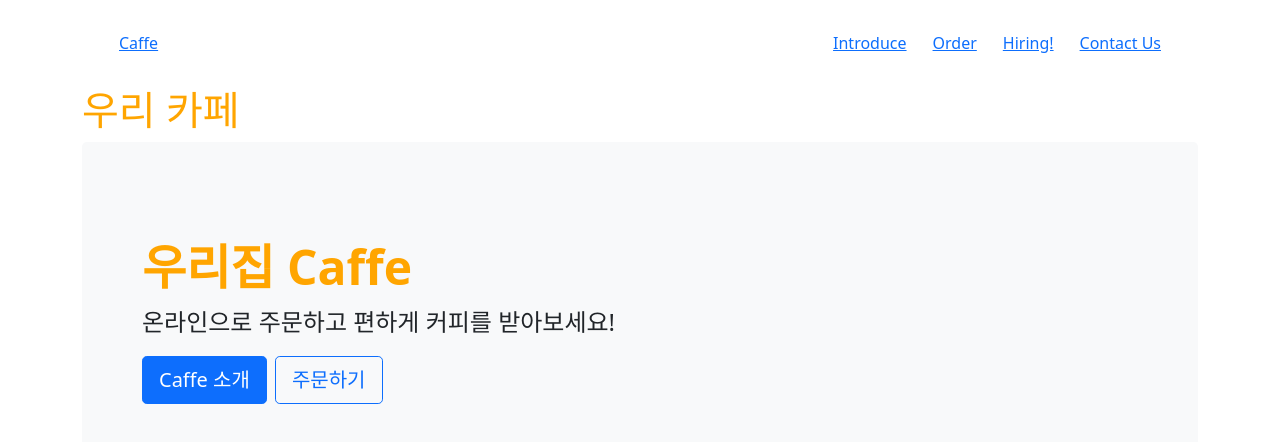
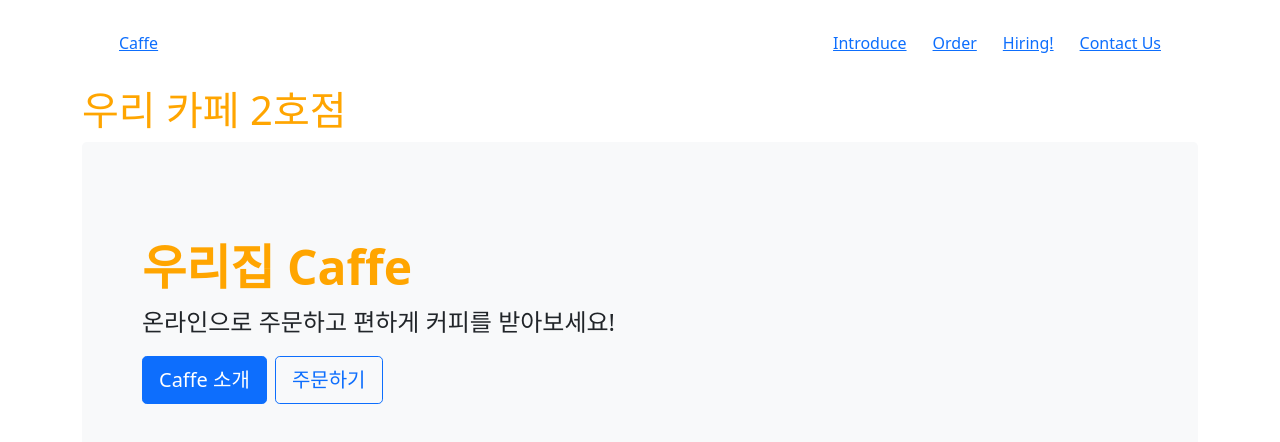
Before and after one commit to leon2040/caffe, a Next.js app: page / in a window 1280 px wide. Shown: the top 442 px of the page. Built offline with nearby package versions, Linux system fonts and the light colour scheme.

Commit message:
VS Code 커밋

```diff
--- a/pages/index.js
+++ b/pages/index.js
@@ -15,7 +15,7 @@ export default function Home() {
 {/*       <header style={{ display: 'flex', flexDirction: 'left' }} > bootstrap */}
 
       <Header/>
-      <h1> 우리 카페 </h1>
+      <h1> 우리 카페 2호점</h1>
 
       <div className="p-5 mb-4 bg-light rounded-3">
       <div className="container-fluid py-5">
```
